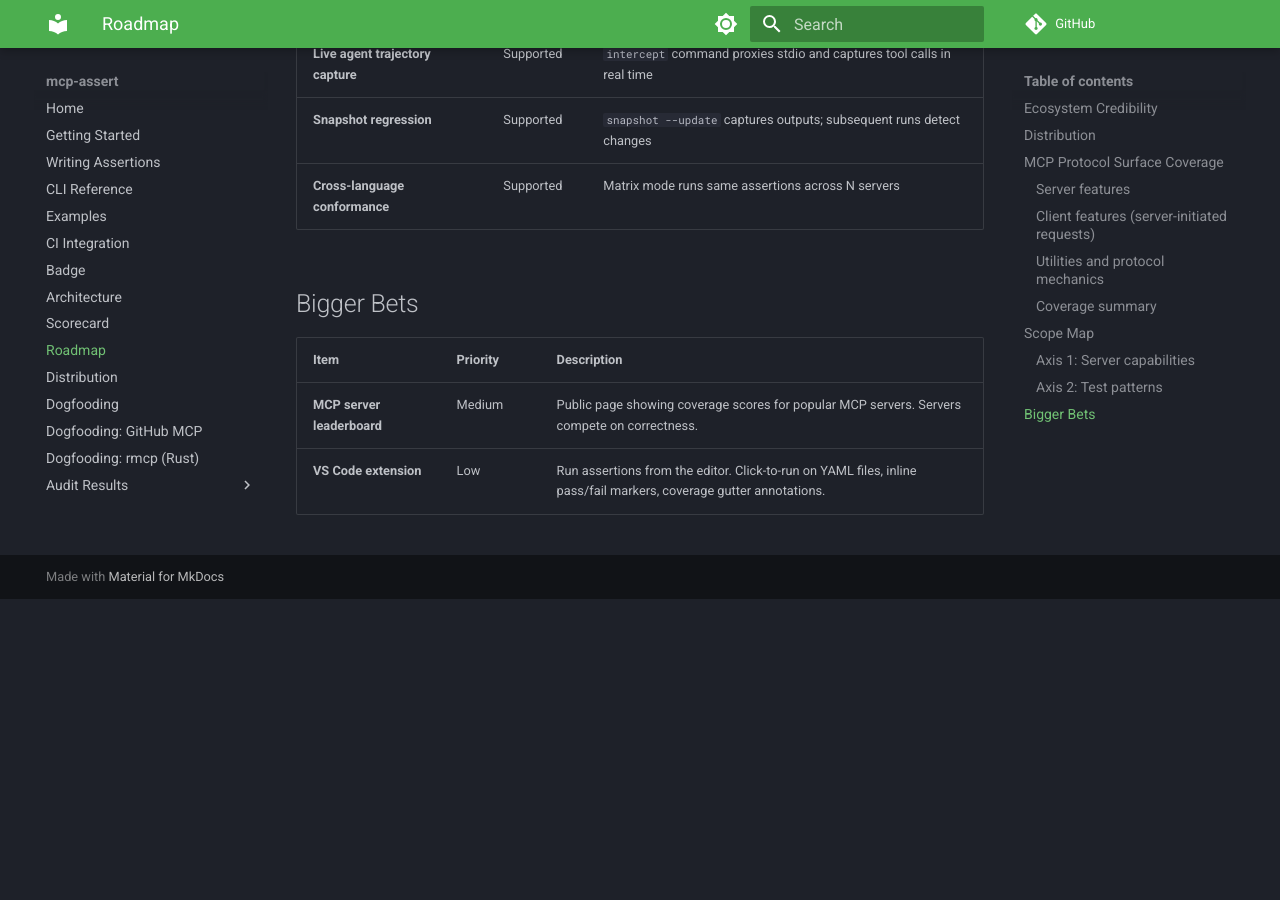
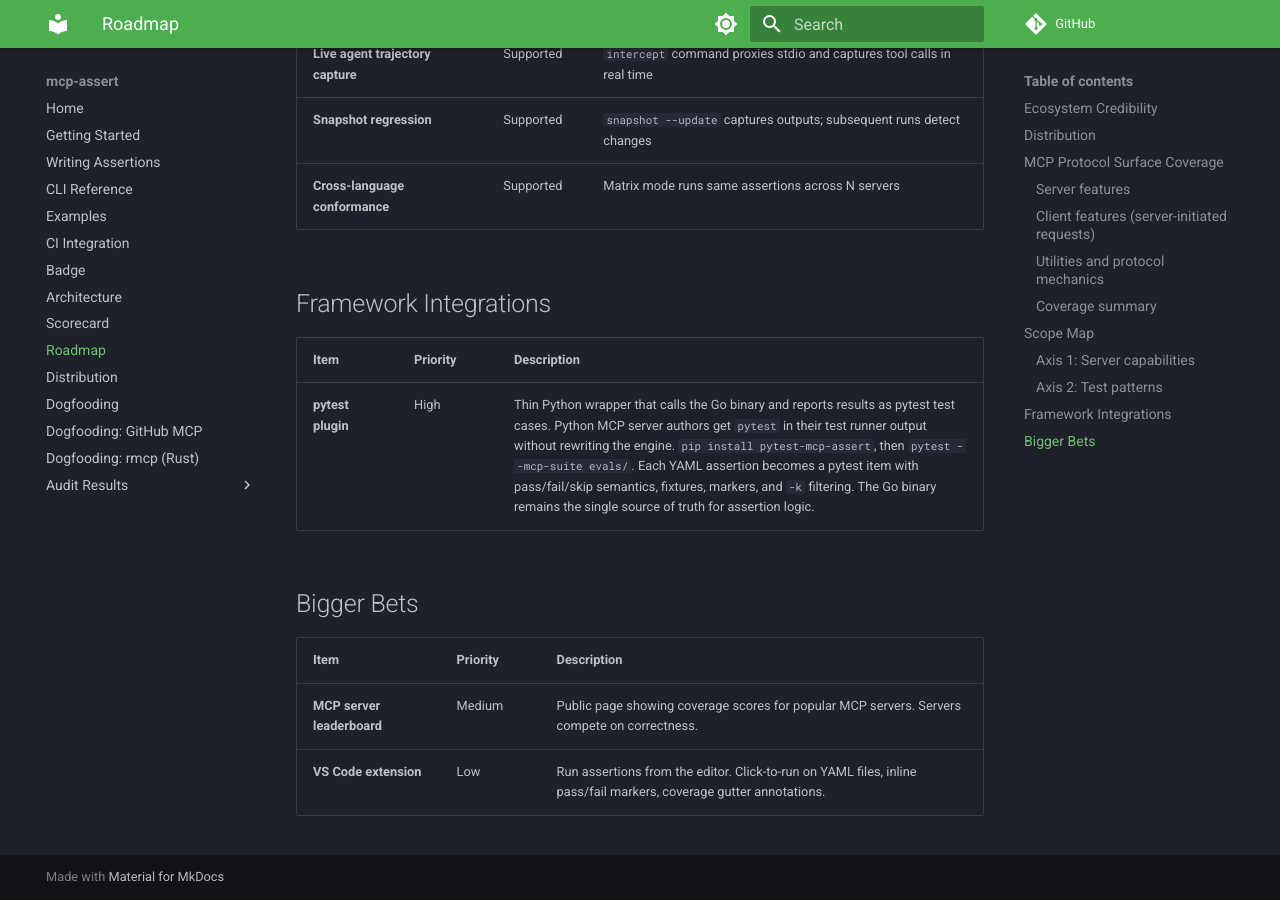
Before and after one commit to blackwell-systems/mcp-assert, an MkDocs documentation site: the page built from docs/roadmap.md, in a window 1280 px wide and 900 px high, scrolled down 3558 px. Built offline with MkDocs 1.6.1 and Material for MkDocs 9.7.7, drawn with Linux system fonts in a browser that asks for light colours; comment, search, counter and statistics services are not loaded; before the commit the page ends 4157 px from its top, so only the background shows below that.

Commit message:
docs: add pytest plugin to roadmap (framework integrations)

```diff
--- a/docs/roadmap.md
+++ b/docs/roadmap.md
@@ -84,6 +84,12 @@ Tracking coverage of every method defined in the MCP 2025-11-25 specification.
 | **Snapshot regression** | Supported | `snapshot --update` captures outputs; subsequent runs detect changes |
 | **Cross-language conformance** | Supported | Matrix mode runs same assertions across N servers |
 
+## Framework Integrations
+
+| Item | Priority | Description |
+|------|----------|-------------|
+| **pytest plugin** | High | Thin Python wrapper that calls the Go binary and reports results as pytest test cases. Python MCP server authors get `pytest` in their test runner output without rewriting the engine. `pip install pytest-mcp-assert`, then `pytest --mcp-suite evals/`. Each YAML assertion becomes a pytest item with pass/fail/skip semantics, fixtures, markers, and `-k` filtering. The Go binary remains the single source of truth for assertion logic. |
+
 ## Bigger Bets
 
 | Item | Priority | Description |
```
